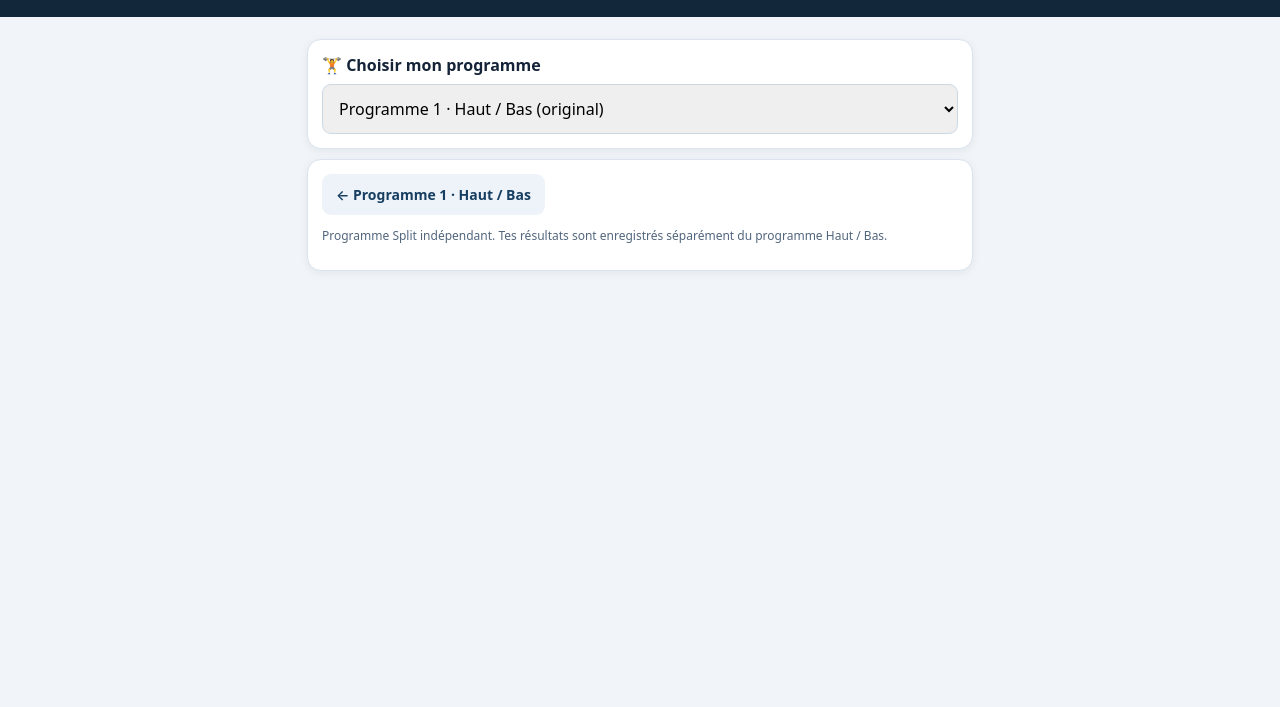
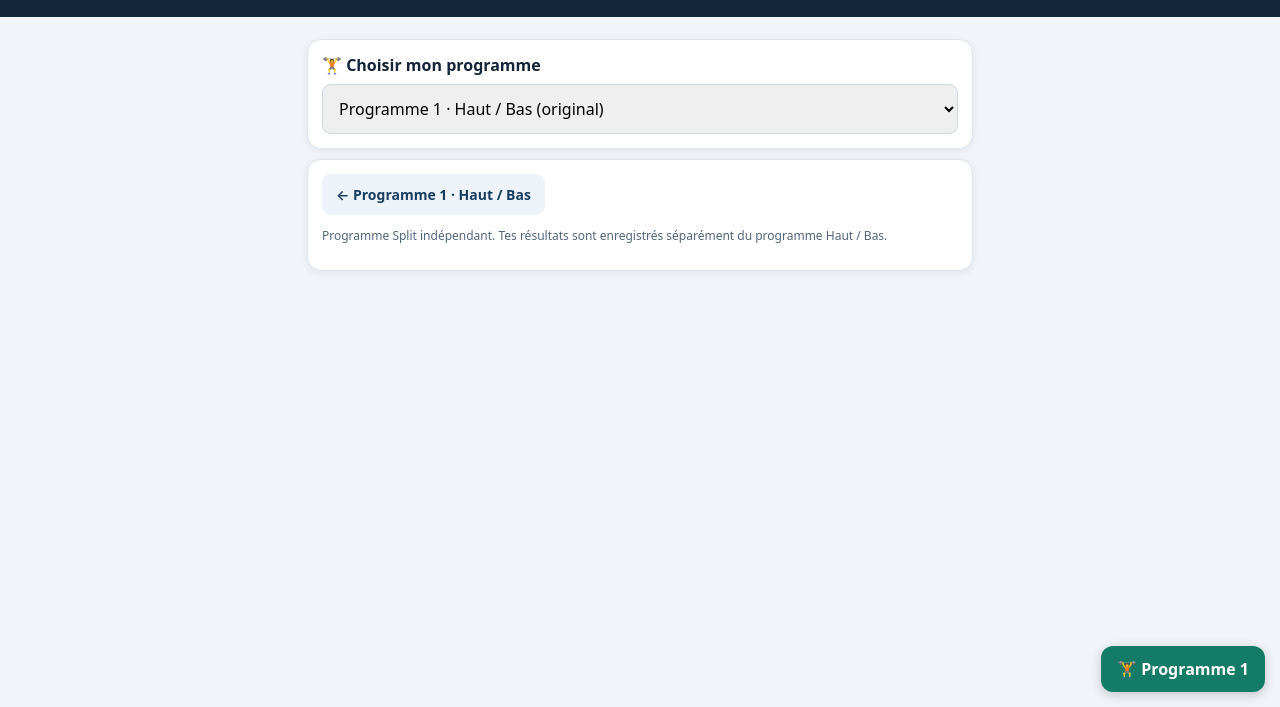
Before and after one commit to pursouffle/wys-musculation, a plain HTML site: page split.html in a window 1280 px wide. Shown: the part 93-800 px from the top of the page. Drawn offline with Linux system fonts and the light colour scheme.

Commit message:
Update split.html

```diff
--- a/split.html
+++ b/split.html
@@ -161,5 +161,8 @@
   </script>
 
   <script src="./split.js"></script>
+
+<a href="./index.html" style="position:fixed;bottom:15px;right:15px;background:#147c66;color:white;padding:12px 16px;border-radius:12px;text-decoration:none;font-weight:bold;z-index:9999;box-shadow:0 3px 12px #0003">🏋️ Programme 1</a>
+
 </body>
 </html>
```
